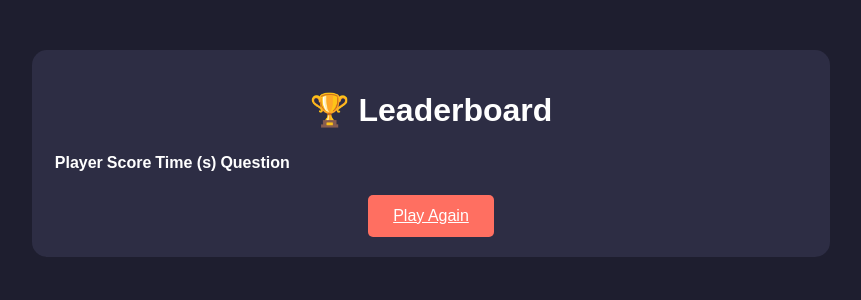
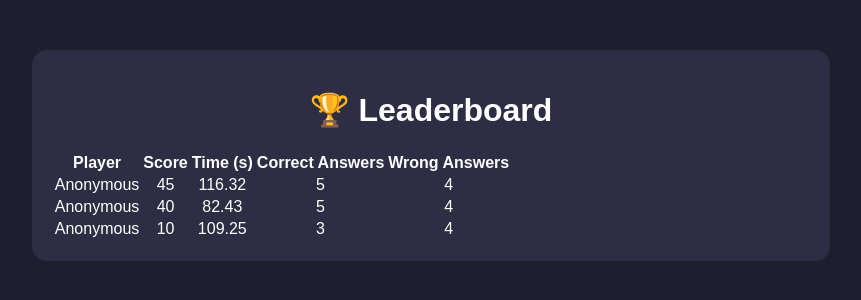
Before and after one commit to mendozaJacob/technical-project-prototype, a Flask app: page /leaderboard in a window 1280 px wide. Shown: the top 300 px of the page, without its empty margins (209-1070 px from the left). Run offline with Flask 3, Linux system fonts and the light colour scheme; lists and menus that the app fills with data are empty.

Commit message:
Added leaderboard template and functionality

```diff
--- a/app.py
+++ b/app.py
@@ -39,12 +39,14 @@ app = Flask(__name__)
 app.secret_key = "unix_rpg_secret"
 
 # Helper function to save leaderboard data
-def save_leaderboard(player_name, score, time_taken, question_text):
+def save_leaderboard(player_name, score, total_time, correct_answers, wrong_answers):
+    print("Saving leaderboard data...")  # Debugging
     record = {
         "player": player_name,
         "score": score,
-        "time": round(time_taken, 2),
-        "question": question_text
+        "time": round(total_time, 2),
+        "correct_answers": correct_answers,
+        "wrong_answers": wrong_answers
     }
     try:
         with open(LEADERBOARD_FILE, "r", encoding="utf-8") as f:
@@ -67,7 +69,10 @@ def index():
     session['enemy_hp'] = BASE_ENEMY_HP * session['enemy_level']
     session['q_index'] = 0
     session['feedback'] = None
+    session['correct_answers'] = 0
+    session['wrong_answers'] = 0
     session["level_start_time"] = time.time()  # Initialize the timer for the first question
+    session["game_start_time"] = time.time()  # Track the start time of the game
     return render_template('index.html')  # Render the home page
 
 # Route for the game page
@@ -180,28 +185,23 @@ def result():
     bonus = 20 if session['q_index'] == len(questions) and session['player_hp'] > 0 else 0
     final_score = session['score'] + bonus
 
-    # Determine the outcome of the game
-    if session['player_hp'] <= 0:
-        outcome = "💀 You were defeated!"
-    elif session['q_index'] >= len(questions):
-        outcome = "🏆 You defeated all enemies!"
-    else:
-        outcome = "✅ Quiz completed!"
-
-    # Handle empty enemies list
-    if len(enemies) == 0:
-        enemy = {"name": "Unknown Enemy", "avatar": "❓", "taunt": "No enemies found!"}
-    else:
-        enemy_index = (session['enemy_level'] - 1) % len(enemies)
-        enemy = enemies[enemy_index]
+    # Save the player's performance to the leaderboard
+    total_time = time.time() - session.get("game_start_time", time.time())
+    save_leaderboard(
+        player_name=session.get("player_name", "Anonymous"),
+        score=final_score,
+        total_time=total_time,
+        correct_answers=session.get('correct_answers', 0),
+        wrong_answers=session.get('wrong_answers', 0)
+    )
 
     # Render the result page
     return render_template('result.html', score=final_score,
                            player_hp=session['player_hp'],
                            enemy_hp=session['enemy_hp'],
-                           outcome=outcome,
+                           outcome="Game Over",
                            level=session['enemy_level'],
-                           enemy=enemy)
+                           enemy={"name": "Unknown Enemy", "avatar": "❓"})
 
 # Route for the search functionality
 from whoosh.qparser import QueryParser
@@ -224,8 +224,8 @@ def leaderboard():
     except (FileNotFoundError, json.JSONDecodeError):
         leaderboard = []
 
-    # Sort fastest answers first
-    leaderboard = sorted(leaderboard, key=lambda x: x["time"])
+    # Sort by score (highest first), then by time (lowest first)
+    leaderboard = sorted(leaderboard, key=lambda x: (-x["score"], x["time"]))
 
     return render_template("leaderboard.html", leaderboard=leaderboard)
 
--- a/data/leaderboard.json
+++ b/data/leaderboard.json
@@ -0,0 +1,23 @@
+[
+    {
+        "player": "Anonymous",
+        "score": 10,
+        "time": 109.25,
+        "correct_answers": 3,
+        "wrong_answers": 4
+    },
+    {
+        "player": "Anonymous",
+        "score": 40,
+        "time": 82.43,
+        "correct_answers": 5,
+        "wrong_answers": 4
+    },
+    {
+        "player": "Anonymous",
+        "score": 45,
+        "time": 116.32,
+        "correct_answers": 5,
+        "wrong_answers": 4
+    }
+]
--- a/templates/leaderboard.html
+++ b/templates/leaderboard.html
@@ -1,6 +1,8 @@
 <!DOCTYPE html>
-<html>
+<html lang="en">
 <head>
+    <meta charset="UTF-8">
+    <meta name="viewport" content="width=device-width, initial-scale=1.0">
     <title>Leaderboard</title>
     <link rel="stylesheet" href="{{ url_for('static', filename='style.css') }}">
 </head>
@@ -13,7 +15,8 @@
                     <th>Player</th>
                     <th>Score</th>
                     <th>Time (s)</th>
-                    <th>Question</th>
+                    <th>Correct Answers</th>
+                    <th>Wrong Answers</th>
                 </tr>
             </thead>
             <tbody>
@@ -22,12 +25,12 @@
                     <td>{{ record.player }}</td>
                     <td>{{ record.score }}</td>
                     <td>{{ record.time }}</td>
-                    <td>{{ record.question }}</td>
+                    <td>{{ record.correct_answers }}</td>
+                    <td>{{ record.wrong_answers }}</td>
                 </tr>
                 {% endfor %}
             </tbody>
         </table>
-        <a href="{{ url_for('index') }}" class="btn">Play Again</a>
     </div>
 </body>
 </html>
```
Also changed, not shown: 7 other files.
